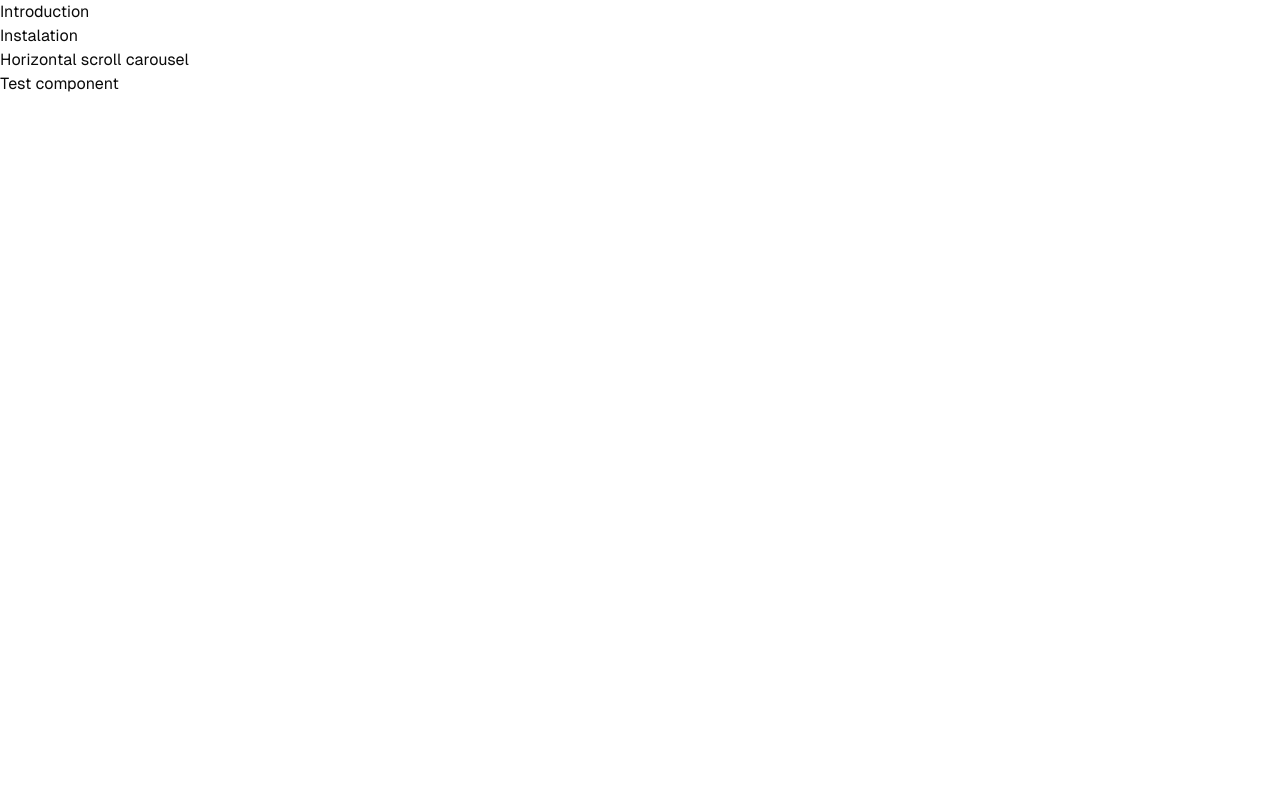
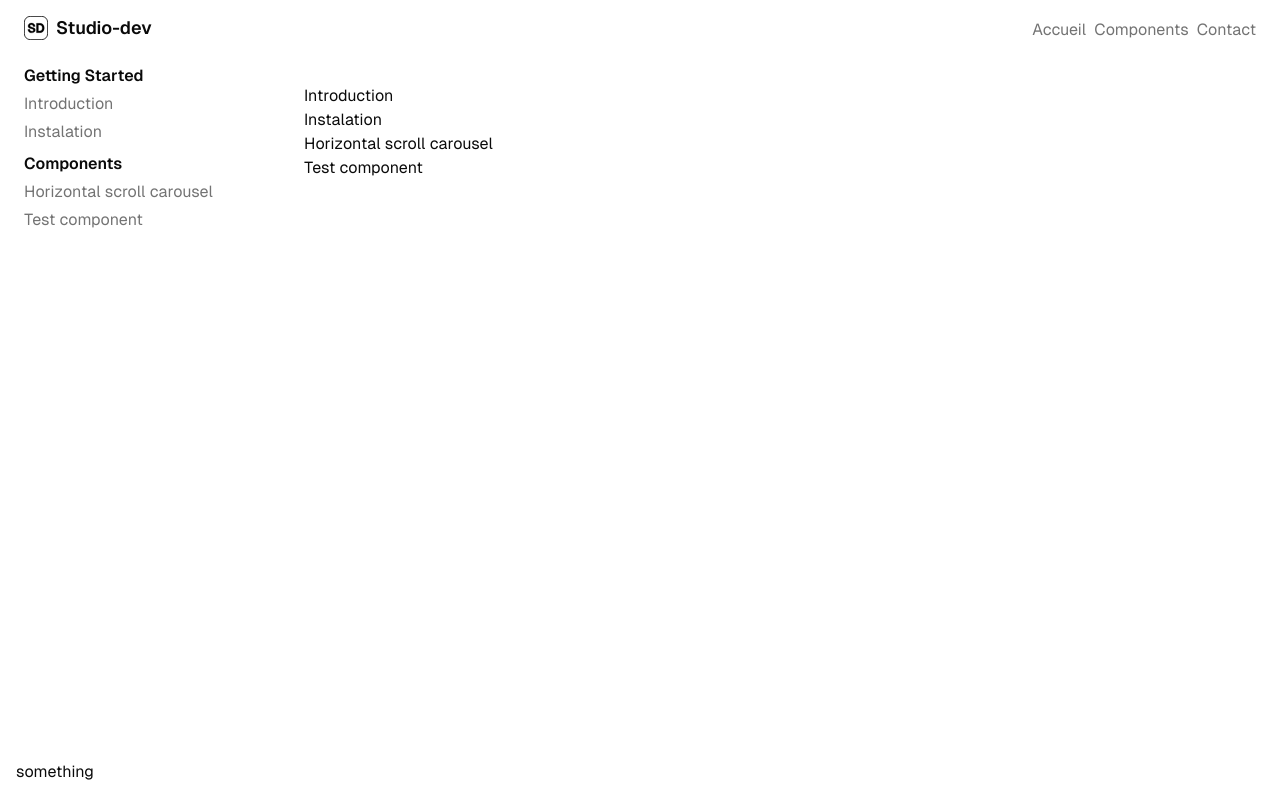
Before and after one commit to Strech4/stud, a Next.js app: page /components in a window 1280 px wide. Built offline with nearby package versions, Linux system fonts and the light colour scheme.

Commit message:
update layout & 002

```diff
--- /dev/null
+++ b/app/components/layout.tsx
@@ -0,0 +1,8 @@
+import { ComponentsNavigation } from '@/components/componentsPage/ComponentsNavigation'
+import React from 'react'
+
+export default function layout({ children }: { children: React.ReactNode }) {
+    return (
+        <ComponentsNavigation>{children}</ComponentsNavigation>
+    )
+}
--- a/content/002-horizontal-scroll-carousel.mdx
+++ b/content/002-horizontal-scroll-carousel.mdx
@@ -2,7 +2,7 @@
 title: Horizontal scroll carousel
 description: "Ma bibliotheque de composants"
 publishedAt: "2024-10-16"
-published: false
+published: true
 categorie: "component"
 ---
 
```
